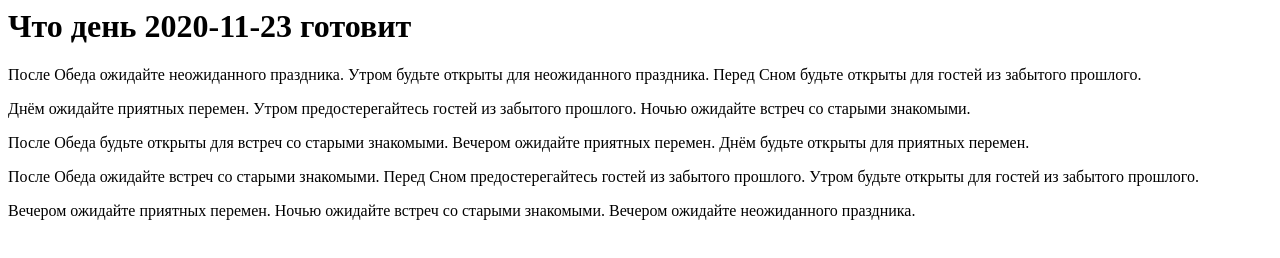
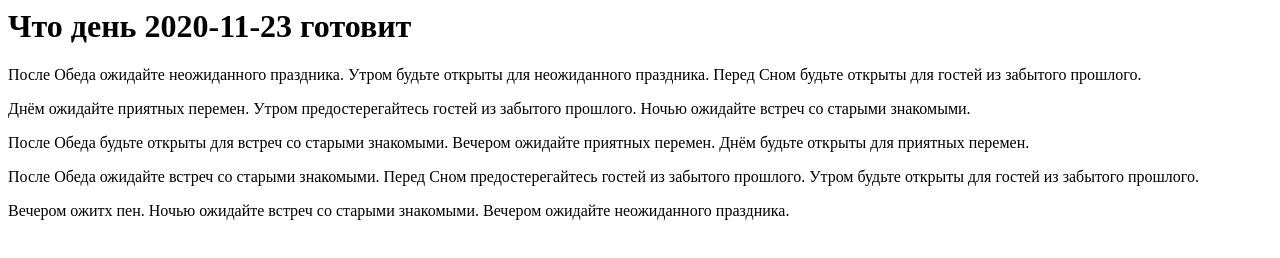
Before and after one commit to Denic10101/TestRepository1, a plain HTML site: page index.html in a window 1280 px wide. Drawn offline with Linux system fonts and the light colour scheme.

Commit message:
sadffvdsfsdsdc

```diff
--- a/index.html
+++ b/index.html
@@ -8,5 +8,5 @@
 <p> </p>
 <p> После Обеда ожидайте встреч со старыми знакомыми. Перед Сном предостерегайтесь гостей из забытого прошлого. Утром будьте открыты для гостей из забытого прошлого. </p>
 <p> </p>
-<p> Вечером ожидайте приятных перемен. Ночью ожидайте встреч со старыми знакомыми. Вечером ожидайте неожиданного праздника. </p>
+<p> Вечером ожитх пен. Ночью ожидайте встреч со старыми знакомыми. Вечером ожидайте неожиданного праздника. </p>
 <p> </p>
```
